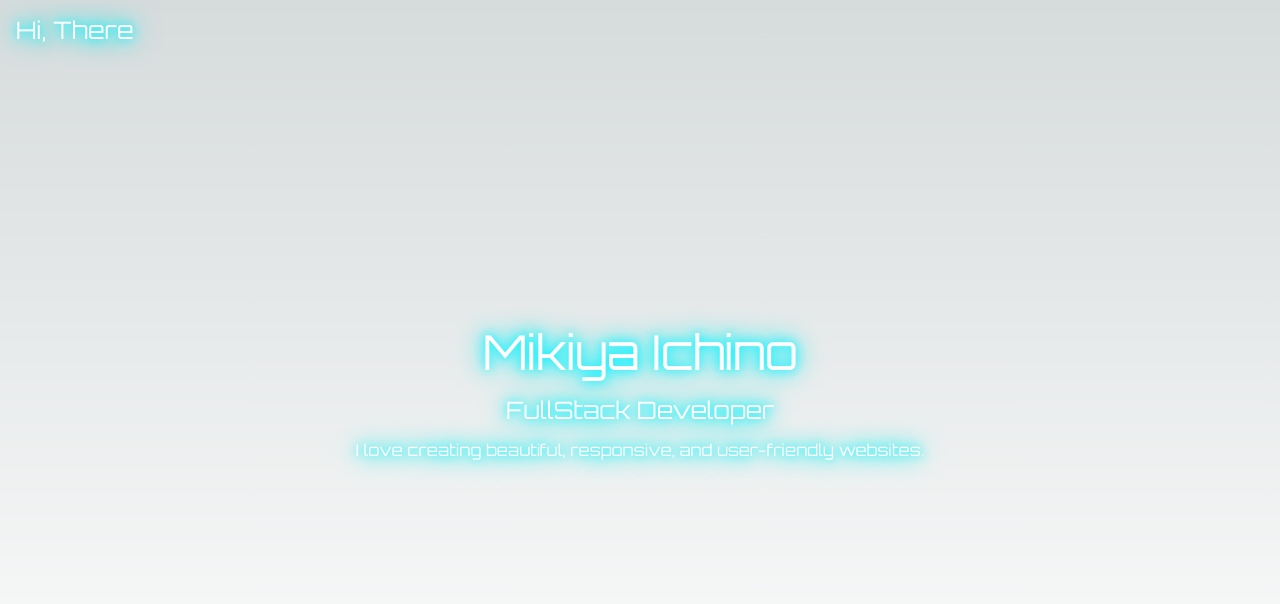
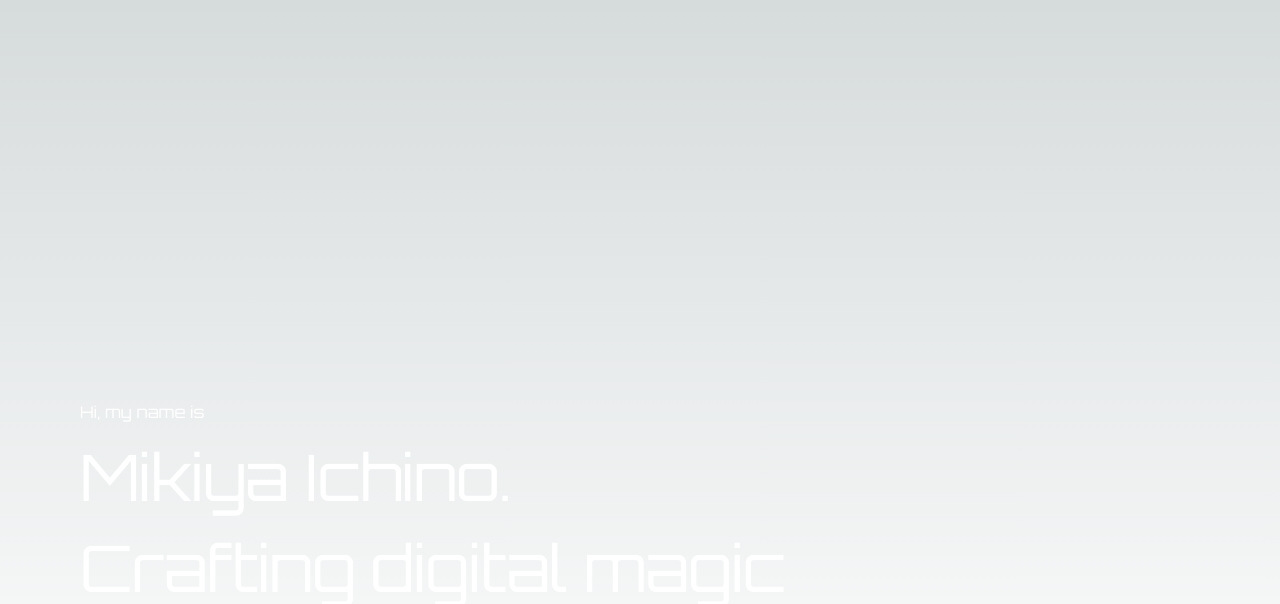
Before and after one commit to michinoins/portfolio, a Next.js app: page /components/HeroSection in a window 1280 px wide. Shown: the top 604 px of the page. Built offline with nearby package versions, Linux system fonts and the light colour scheme.

Commit message:
fix: herosection layout

```diff
--- a/pages/components/HeroSection.tsx
+++ b/pages/components/HeroSection.tsx
@@ -7,25 +7,27 @@ const Container = styled.div`
   position: relative;
   height: 100vh;
   display: flex;
-  align-items: center;
-  justify-content: center;
+  align-items: flex-start; // 変更
+  justify-content: flex-start; // 変更
   flex-direction: column;
+  padding-left: 5rem; // 左のスペースを調整
+  padding-top: 25rem; // 上のスペースを調整
 `;
 
 const Name = styled(Typography)`
   font-family: "Orbitron", sans-serif;
-  font-size: 3rem;
+  font-size: 4rem;
   margin-bottom: 1rem;
   color: #ffffff;
-  text-shadow: 0 0 10px #00f3ff, 0 0 20px #00f3ff, 0 0 30px #00f3ff;
+  text-align: left;
 `;
 
 const Tagline = styled(Typography)`
   font-family: "Orbitron", sans-serif;
-  font-size: 1.5rem;
+  font-size: 4rem;
   margin-bottom: 1rem;
   color: #ffffff;
-  text-shadow: 0 0 10px #00f3ff, 0 0 20px #00f3ff, 0 0 30px #00f3ff;
+  text-align: left;
 `;
 
 const Introduction = styled(Typography)`
@@ -33,17 +35,14 @@ const Introduction = styled(Typography)`
   font-size: 1rem;
   margin-bottom: 1rem;
   color: #ffffff;
-  text-shadow: 0 0 10px #00f3ff, 0 0 20px #00f3ff, 0 0 30px #00f3ff;
+  text-align: left;
 `;
-
-const HiThere = styled(Typography)`
+const Greet = styled(Typography)`
   font-family: "Orbitron", sans-serif;
-  font-size: 1.5rem;
-  position: absolute;
-  left: 1rem;
-  top: 1rem;
+  font-size: 1rem;
+  margin-bottom: 1rem;
   color: #ffffff;
-  text-shadow: 0 0 10px #00f3ff, 0 0 20px #00f3ff, 0 0 30px #00f3ff;
+  text-align: left;
 `;
 
 const HeroSection: React.FC = () => {
@@ -54,11 +53,19 @@ const HeroSection: React.FC = () => {
           @import url("https://fonts.googleapis.com/css?family=Orbitron&display=swap");
         `}
       />
-      <HiThere variant="h4">Hi, There</HiThere>
-      <Name variant="h1">Mikiya Ichino</Name>
-      <Tagline variant="h2">FullStack Developer</Tagline>
+      <Greet>Hi, my name is </Greet>
+      <Name variant="h1">Mikiya Ichino.</Name>
+      <Tagline variant="h1">Crafting digital magic</Tagline>
       <Introduction variant="h4">
-        I love creating beautiful, responsive, and user-friendly websites.
+        I love creating beautiful, responsive, and user-friendly websites. With
+        a passion for both design and functionality,
+        <br />
+        I bring ideas to life. My expertise spans multiple languages and
+        frameworks, ensuring versatile solutions.
+        <br />
+        Driven by curiosity, I'm always eager to learn and explore new
+        technologies. Collaborating with diverse teams,
+        <br />I strive to deliver exceptional digital experiences.
       </Introduction>
     </Container>
   );
```
